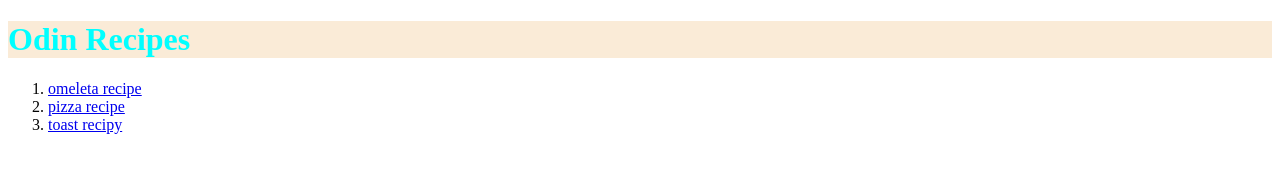
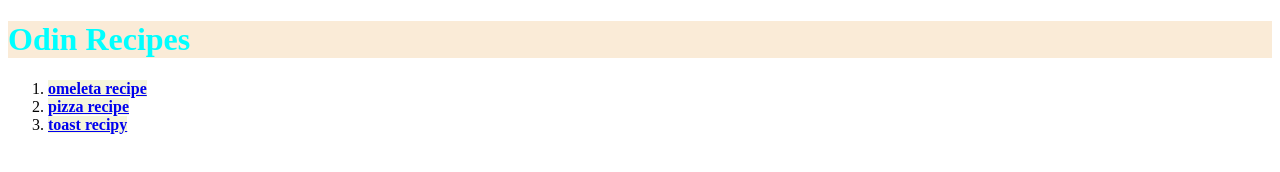
Before and after one commit to EvgheniosRobertOnofrei/odin-recipes, a plain HTML site: page index.html in a window 1280 px wide. Drawn offline with Linux system fonts and the light colour scheme.

Commit message:
chaned css and index.html

```diff
--- a/css/style.css
+++ b/css/style.css
@@ -1,3 +1,7 @@
+.link {
+  font-weight: 900;
+  background-color: beige;
+}
 #odin-recipes {
   color: aqua;
   background-color: antiquewhite;
--- a/index.html
+++ b/index.html
@@ -15,14 +15,29 @@
     <ol>
       <li>
         <a
+          class="link"
           href="../odin-recipes/recipes/omeleta.html"
           rel="noopener noreferrer"
         >
           omeleta recipe
         </a>
       </li>
-      <li><a href="../odin-recipes/recipes/pizza.html">pizza recipe</a></li>
-      <li><a href="../odin-recipes/recipes/toast.html">toast recipy</a></li>
+      <li>
+        <a
+          class="link"
+          href="../odin-recipes/recipes/pizza.html"
+          rel="noopener noreferrer"
+          >pizza recipe</a
+        >
+      </li>
+      <li>
+        <a
+          class="link"
+          href="../odin-recipes/recipes/toast.html"
+          rel="noopener noreferrer"
+          >toast recipy</a
+        >
+      </li>
     </ol>
   </body>
 </html>
```
